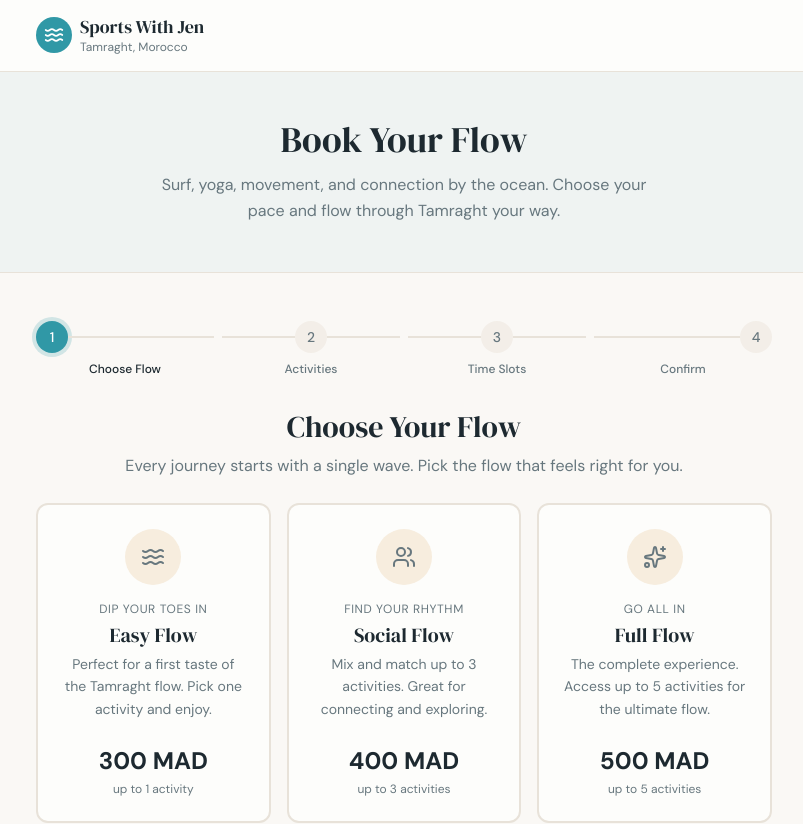
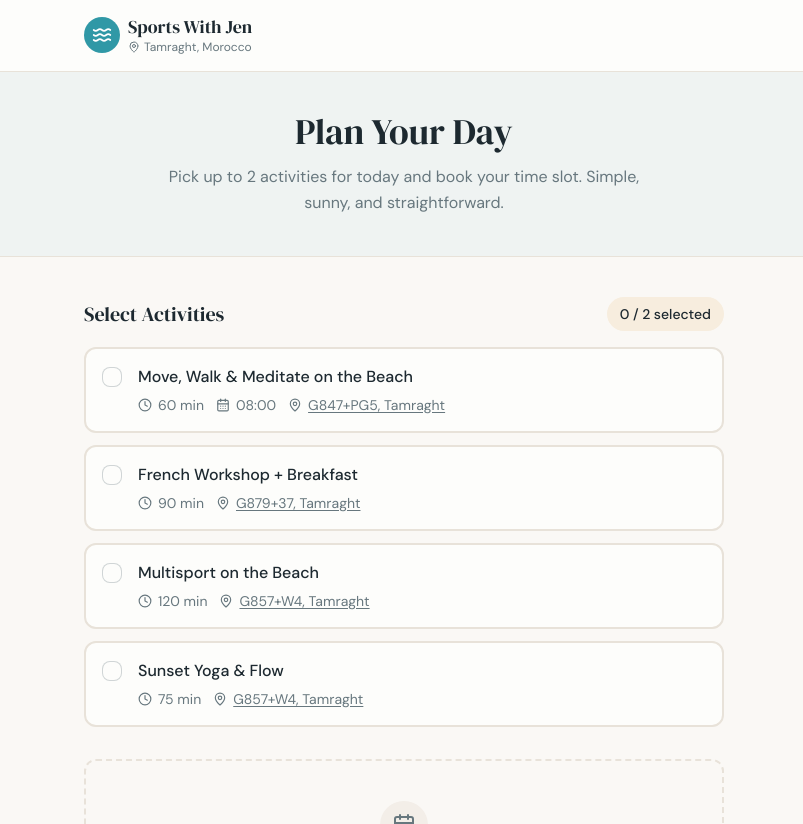
Before and after one commit to frenchbyjen-cmd/v0-booking-flow-development, a Next.js app: page / in a window 1280 px wide. Shown: the top 824 px of the page, without its empty margins (236-1039 px from the left). Built offline with nearby package versions, Linux system fonts and the light colour scheme.

Commit message:
feat: simplify to single-page activity planner
Replace multi-step wizard with single-page picker and scheduler

```diff
--- a/app/page.tsx
+++ b/app/page.tsx
@@ -1,12 +1,12 @@
-import { BookingFlow } from "@/components/booking/booking-flow"
-import { Waves } from "lucide-react"
+import { DayPlanner } from "@/components/booking/day-planner"
+import { Waves, MapPin } from "lucide-react"
 
 export default function BookingPage() {
   return (
     <main className="min-h-screen bg-background">
       {/* Header */}
       <header className="border-b border-border bg-card">
-        <div className="mx-auto flex max-w-3xl items-center justify-between px-4 py-4">
+        <div className="mx-auto flex max-w-2xl items-center justify-between px-4 py-4">
           <div className="flex items-center gap-2">
             <div className="flex h-9 w-9 items-center justify-center rounded-full bg-primary text-primary-foreground">
               <Waves className="h-5 w-5" />
@@ -15,32 +15,40 @@ export default function BookingPage() {
               <h1 className="font-serif text-lg leading-tight text-card-foreground">
                 Sports With Jen
               </h1>
-              <p className="text-xs text-muted-foreground">Tamraght, Morocco</p>
+              <a
+                href="https://www.google.com/maps/search/?api=1&query=Tamraght+Morocco"
+                target="_blank"
+                rel="noopener noreferrer"
+                className="flex items-center gap-1 text-xs text-muted-foreground hover:text-primary transition-colors"
+              >
+                <MapPin className="h-3 w-3" />
+                Tamraght, Morocco
+              </a>
             </div>
           </div>
         </div>
       </header>
 
-      {/* Hero Section */}
+      {/* Hero */}
       <section className="bg-primary/5 border-b border-border">
-        <div className="mx-auto max-w-3xl px-4 py-8 md:py-12 text-center">
+        <div className="mx-auto max-w-2xl px-4 py-8 md:py-10 text-center">
           <h2 className="font-serif text-3xl md:text-4xl text-foreground text-balance">
-            Book Your Flow
+            Plan Your Day
           </h2>
           <p className="mt-3 text-muted-foreground leading-relaxed max-w-lg mx-auto">
-            Surf, yoga, movement, and connection by the ocean. Choose your pace and flow through Tamraght your way.
+            Pick up to 2 activities for today and book your time slot. Simple, sunny, and straightforward.
           </p>
         </div>
       </section>
 
-      {/* Booking Flow */}
-      <section className="mx-auto max-w-3xl px-4 py-8 md:py-12">
-        <BookingFlow />
+      {/* Day Planner */}
+      <section className="mx-auto max-w-2xl px-4 py-8 md:py-10">
+        <DayPlanner />
       </section>
 
       {/* Footer */}
       <footer className="border-t border-border bg-card">
-        <div className="mx-auto max-w-3xl px-4 py-6 text-center">
+        <div className="mx-auto max-w-2xl px-4 py-6 text-center">
           <p className="text-sm text-muted-foreground">
             Sports With Jen &middot; Tamraght, Morocco
           </p>
--- /dev/null
+++ b/components/booking/day-planner.tsx
@@ -0,0 +1,229 @@
+"use client"
+
+import { useState } from "react"
+import { activities, type Activity } from "@/lib/booking-data"
+import { cn } from "@/lib/utils"
+import { Badge } from "@/components/ui/badge"
+import { Button } from "@/components/ui/button"
+import {
+  Clock,
+  MapPin,
+  Check,
+  CalendarDays,
+  ExternalLink,
+  ArrowRight,
+} from "lucide-react"
+
+const MAX_ACTIVITIES = 2
+const CAL_LINK = "https://cal.com/sportswithjen-flow?redirect=false"
+
+export function DayPlanner() {
+  const [selected, setSelected] = useState<Activity[]>([])
+
+  const isAtLimit = selected.length >= MAX_ACTIVITIES
+
+  const toggleActivity = (activity: Activity) => {
+    setSelected((prev) => {
+      const exists = prev.some((a) => a.id === activity.id)
+      if (exists) return prev.filter((a) => a.id !== activity.id)
+      if (prev.length >= MAX_ACTIVITIES) return prev
+      return [...prev, activity]
+    })
+  }
+
+  return (
+    <div className="flex flex-col gap-8">
+      {/* Activity Selection */}
+      <div className="flex flex-col gap-4">
+        <div className="flex items-center justify-between">
+          <h3 className="font-serif text-xl text-foreground">Select Activities</h3>
+          <Badge
+            variant="secondary"
+            className={cn(
+              "px-3 py-1.5 text-sm font-medium transition-colors",
+              isAtLimit && "bg-primary/10 text-primary"
+            )}
+          >
+            {selected.length} / {MAX_ACTIVITIES} selected
+          </Badge>
+        </div>
+
+        <div className="grid gap-3">
+          {activities.map((activity) => {
+            const isSelected = selected.some((a) => a.id === activity.id)
+            const isDisabled = !isSelected && isAtLimit
+
+            return (
+              <div
+                key={activity.id}
+                role="checkbox"
+                aria-checked={isSelected}
+                aria-disabled={isDisabled}
+                tabIndex={isDisabled ? -1 : 0}
+                onClick={() => {
+                  if (!isDisabled) toggleActivity(activity)
+                }}
+                onKeyDown={(e) => {
+                  if ((e.key === "Enter" || e.key === " ") && !isDisabled) {
+                    e.preventDefault()
+                    toggleActivity(activity)
+                  }
+                }}
+                className={cn(
+                  "flex items-start gap-4 rounded-xl border-2 p-4 transition-all duration-200 cursor-pointer select-none",
+                  isSelected
+                    ? "border-primary bg-primary/5"
+                    : "border-border bg-card hover:border-primary/30",
+                  isDisabled && "opacity-40 cursor-not-allowed hover:border-border"
+                )}
+              >
+                {/* Checkbox indicator */}
+                <div className="pt-0.5">
+                  <div
+                    className={cn(
+                      "flex h-5 w-5 shrink-0 items-center justify-center rounded-sm border transition-colors",
+                      isSelected
+                        ? "border-primary bg-primary text-primary-foreground"
+                        : "border-muted-foreground/30 bg-card"
+                    )}
+                    aria-hidden="true"
+                  >
+                    {isSelected && <Check className="h-3.5 w-3.5" />}
+                  </div>
+                </div>
+
+                {/* Activity info */}
+                <div className="flex flex-1 flex-col gap-1.5">
+                  <h4
+                    className={cn(
+                      "font-medium text-card-foreground",
+                      isSelected && "text-foreground"
+                    )}
+                  >
+                    {activity.name}
+                  </h4>
+                  <div className="flex flex-wrap items-center gap-3 text-sm text-muted-foreground">
+                    <span className="flex items-center gap-1.5">
+                      <Clock className="h-3.5 w-3.5" />
+                      {activity.duration} min
+                    </span>
+                    {activity.meetingTime && (
+                      <span className="flex items-center gap-1.5">
+                        <CalendarDays className="h-3.5 w-3.5" />
+                        {activity.meetingTime}
+                      </span>
+                    )}
+                    <a
+                      href={`https://www.google.com/maps/search/?api=1&query=${encodeURIComponent(activity.meetingPoint)}`}
+                      target="_blank"
+                      rel="noopener noreferrer"
+                      className="flex items-center gap-1.5 underline underline-offset-2 hover:text-primary transition-colors"
+                      onClick={(e) => e.stopPropagation()}
+                    >
+                      <MapPin className="h-3.5 w-3.5" />
+                      {activity.meetingPoint}
+                    </a>
+                  </div>
+                </div>
+              </div>
+            )
+          })}
+        </div>
+
+        {isAtLimit && (
+          <p className="text-center text-sm text-muted-foreground">
+            Maximum reached. Deselect one to swap.
+          </p>
+        )}
+      </div>
+
+      {/* Day Schedule */}
+      {selected.length > 0 && (
+        <div className="flex flex-col gap-4">
+          <h3 className="font-serif text-xl text-foreground">Your Day Schedule</h3>
+
+          <div className="relative rounded-xl border-2 border-border bg-card overflow-hidden">
+            {/* Timeline */}
+            {selected.map((activity, index) => (
+              <div
+                key={activity.id}
+                className={cn(
+                  "flex gap-4 p-4 md:p-5",
+                  index < selected.length - 1 && "border-b border-border"
+                )}
+              >
+                {/* Timeline dot and line */}
+                <div className="flex flex-col items-center gap-1 pt-1">
+                  <div className="flex h-8 w-8 shrink-0 items-center justify-center rounded-full bg-primary text-primary-foreground text-sm font-bold">
+                    {index + 1}
+                  </div>
+                  {index < selected.length - 1 && (
+                    <div className="w-0.5 flex-1 bg-primary/20" />
+                  )}
+                </div>
+
+                {/* Activity details */}
+                <div className="flex flex-1 flex-col gap-2 pb-1">
+                  <h4 className="font-medium text-foreground">{activity.name}</h4>
+                  <div className="flex flex-wrap items-center gap-3 text-sm text-muted-foreground">
+                    <span className="flex items-center gap-1.5">
+                      <Clock className="h-3.5 w-3.5" />
+                      {activity.duration} min
+                    </span>
+                    {activity.meetingTime && (
+                      <span className="flex items-center gap-1.5">
+                        <CalendarDays className="h-3.5 w-3.5" />
+                        Starts at {activity.meetingTime}
+                      </span>
+                    )}
+                  </div>
+                  <a
+                    href={`https://www.google.com/maps/search/?api=1&query=${encodeURIComponent(activity.meetingPoint)}`}
+                    target="_blank"
+                    rel="noopener noreferrer"
+                    className="flex items-center gap-1.5 text-sm text-muted-foreground underline underline-offset-2 hover:text-primary transition-colors"
+                  >
+                    <MapPin className="h-3.5 w-3.5" />
+                    {activity.meetingPoint}
+                  </a>
+                </div>
+              </div>
+            ))}
+          </div>
+
+          {/* CTA to Cal.com */}
+          <Button
+            asChild
+            size="lg"
+            className="w-full py-6 text-base gap-2"
+          >
+            <a
+              href={CAL_LINK}
+              target="_blank"
+              rel="noopener noreferrer"
+            >
+              Book Your Time Slot
+              <ArrowRight className="h-5 w-5" />
+            </a>
+          </Button>
+
+          <p className="text-center text-xs text-muted-foreground">
+            Opens Cal.com in a new tab to select your preferred time.
+          </p>
+        </div>
+      )}
+
+      {/* Empty state */}
+      {selected.length === 0 && (
+        <div className="flex flex-col items-center gap-3 rounded-xl border-2 border-dashed border-border py-10 text-center">
+          <div className="flex h-12 w-12 items-center justify-center rounded-full bg-muted">
+            <CalendarDays className="h-6 w-6 text-muted-foreground" />
+          </div>
+          <p className="text-muted-foreground">
+            Select an activity above to start building your day.
+          </p>
+        </div>
+      )}
+    </div>
+  )
+}
```
